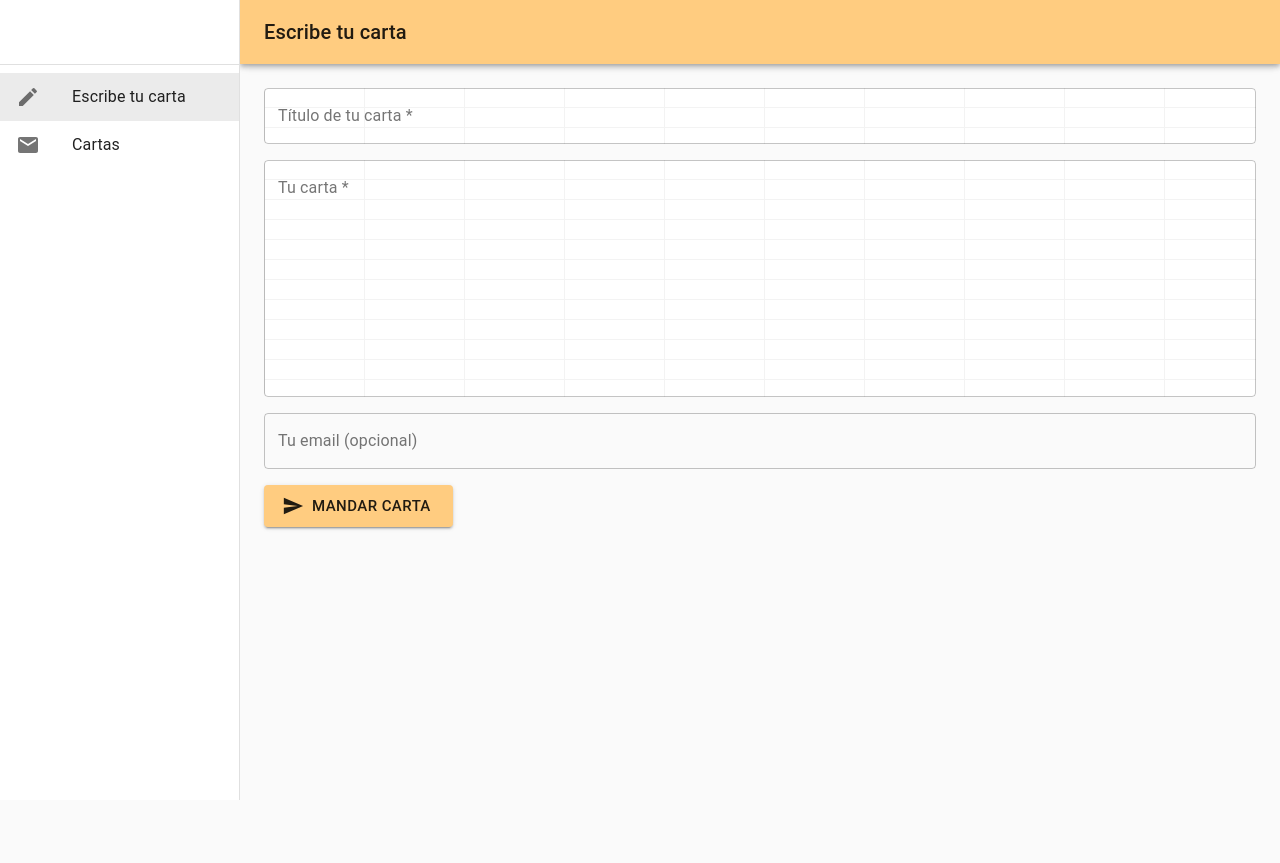
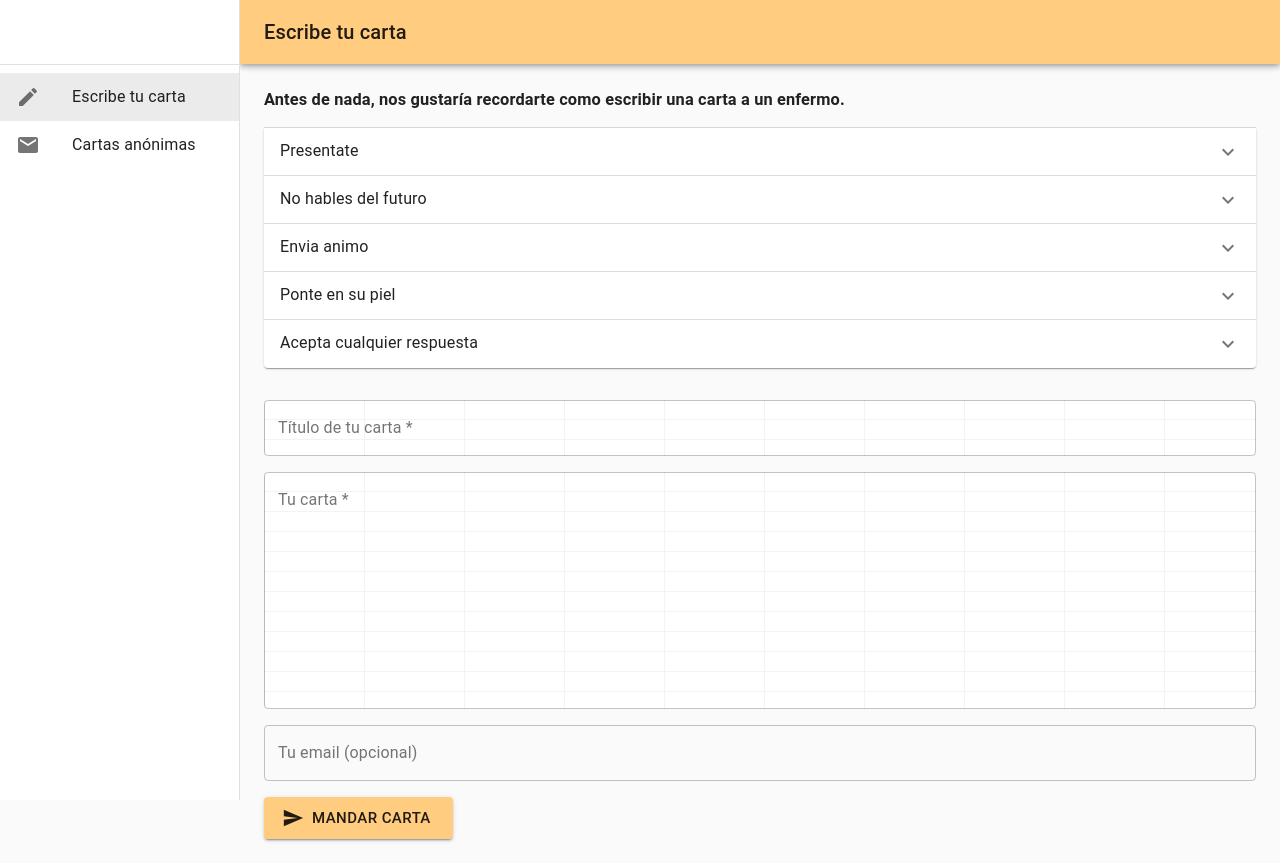
Before and after one commit to carlosbaraza/con-tu-carta-resistiremos, a React (Create React App) app: page /cartas/new in a window 1280 px wide. Before the commit the page ends 800 px from the top, so only its background shows below. Built offline with nearby package versions, Linux system fonts and the light colour scheme; the HTML template or start-up script is replaced by a standard one.

Commit message:
Add indications

```diff
--- a/src/components/AppFrame/AppFrame.tsx
+++ b/src/components/AppFrame/AppFrame.tsx
@@ -1,46 +1,51 @@
-import React, { ReactNode } from "react";
-import AppBar from "@material-ui/core/AppBar";
-import CssBaseline from "@material-ui/core/CssBaseline";
-import Divider from "@material-ui/core/Divider";
-import Drawer from "@material-ui/core/Drawer";
-import Hidden from "@material-ui/core/Hidden";
-import IconButton from "@material-ui/core/IconButton";
-import AccountCircle from "@material-ui/icons/AccountCircle";
-import List from "@material-ui/core/List";
-import ListItem from "@material-ui/core/ListItem";
-import ListItemIcon from "@material-ui/core/ListItemIcon";
-import ListItemText from "@material-ui/core/ListItemText";
-import MailIcon from "@material-ui/icons/Mail";
-import MenuIcon from "@material-ui/icons/Menu";
-import CreateIcon from "@material-ui/icons/Create";
-import Toolbar from "@material-ui/core/Toolbar";
-import Typography from "@material-ui/core/Typography";
-import { makeStyles, useTheme, Theme, createStyles } from "@material-ui/core/styles";
-import { useLocation, NavLink } from "react-router-dom";
+import React, { ReactNode } from 'react';
+import AppBar from '@material-ui/core/AppBar';
+import CssBaseline from '@material-ui/core/CssBaseline';
+import Divider from '@material-ui/core/Divider';
+import Drawer from '@material-ui/core/Drawer';
+import Hidden from '@material-ui/core/Hidden';
+import IconButton from '@material-ui/core/IconButton';
+import AccountCircle from '@material-ui/icons/AccountCircle';
+import List from '@material-ui/core/List';
+import ListItem from '@material-ui/core/ListItem';
+import ListItemIcon from '@material-ui/core/ListItemIcon';
+import ListItemText from '@material-ui/core/ListItemText';
+import MailIcon from '@material-ui/icons/Mail';
+import MenuIcon from '@material-ui/icons/Menu';
+import CreateIcon from '@material-ui/icons/Create';
+import Toolbar from '@material-ui/core/Toolbar';
+import Typography from '@material-ui/core/Typography';
+import {
+  makeStyles,
+  useTheme,
+  Theme,
+  createStyles
+} from '@material-ui/core/styles';
+import { useLocation, NavLink } from 'react-router-dom';
 
 const drawerWidth = 240;
 
 const useStyles = makeStyles((theme: Theme) =>
   createStyles({
     root: {
-      display: "flex"
+      display: 'flex'
     },
     drawer: {
-      [theme.breakpoints.up("sm")]: {
+      [theme.breakpoints.up('sm')]: {
         width: drawerWidth,
         flexShrink: 0
       }
     },
     appBar: {
-      [theme.breakpoints.up("sm")]: {
+      [theme.breakpoints.up('sm')]: {
         width: `calc(100% - ${drawerWidth}px)`,
         marginLeft: drawerWidth
       }
     },
     menuButton: {
       marginRight: theme.spacing(2),
-      [theme.breakpoints.up("sm")]: {
-        display: "none"
+      [theme.breakpoints.up('sm')]: {
+        display: 'none'
       }
     },
     toolbar: theme.mixins.toolbar,
@@ -70,12 +75,12 @@ export function AppFrame(props: ResponsiveDrawerProps) {
   const [mobileOpen, setMobileOpen] = React.useState(false);
   const location = useLocation();
 
-  let title = "";
-  if (location.pathname.includes("/cartas")) {
-    title = "Cartas";
+  let title = '';
+  if (location.pathname.includes('/cartas')) {
+    title = 'Cartas anónimas';
   }
-  if (location.pathname.includes("/cartas/new")) {
-    title = "Escribe tu carta";
+  if (location.pathname.includes('/cartas/new')) {
+    title = 'Escribe tu carta';
   }
 
   const handleDrawerToggle = () => {
@@ -87,17 +92,28 @@ export function AppFrame(props: ResponsiveDrawerProps) {
       <div className={classes.toolbar} />
       <Divider />
       <List>
-        <ListItem button component={NavLink} to="/cartas/new" activeClassName="Mui-selected">
+        <ListItem
+          button
+          component={NavLink}
+          to="/cartas/new"
+          activeClassName="Mui-selected"
+        >
           <ListItemIcon>
             <CreateIcon />
           </ListItemIcon>
           <ListItemText primary="Escribe tu carta" />
         </ListItem>
-        <ListItem button component={NavLink} to="/cartas" activeClassName="Mui-selected" exact>
+        <ListItem
+          button
+          component={NavLink}
+          to="/cartas"
+          activeClassName="Mui-selected"
+          exact
+        >
           <ListItemIcon>
             <MailIcon />
           </ListItemIcon>
-          <ListItemText primary="Cartas" />
+          <ListItemText primary="Cartas anónimas" />
         </ListItem>
       </List>
       {/* <Divider />
@@ -137,7 +153,7 @@ export function AppFrame(props: ResponsiveDrawerProps) {
           <Drawer
             container={container}
             variant="temporary"
-            anchor={theme.direction === "rtl" ? "right" : "left"}
+            anchor={theme.direction === 'rtl' ? 'right' : 'left'}
             open={mobileOpen}
             onClose={handleDrawerToggle}
             classes={{
--- a/src/components/HomePage/HomePage.tsx
+++ b/src/components/HomePage/HomePage.tsx
@@ -15,7 +15,6 @@ const Container = styled.div`
 const InnerContainer = styled.div`
   display: flex;
   flex-direction: column;
-  padding-top: ${theme.spacing.xl};
   padding-bottom: ${theme.spacing.xl};
 `;
 
@@ -67,6 +66,8 @@ const ButtonContent = styled.div`
   display: flex;
   justify-content: center;
   align-items: center;
+  text-align: center;
+
   > * + * {
     margin-left: ${theme.spacing.m} !important;
   }
@@ -131,6 +132,14 @@ export const HomePage = (props: Props) => {
               <CreateIcon />
               <span>Escribe tu carta</span>
             </ButtonContent>
+          </CTA>
+          <CTA
+            color="default"
+            variant="contained"
+            component={Link}
+            to="/cartas"
+          >
+            <ButtonContent>Otras cartas anónimas</ButtonContent>
           </CTA>
           <SectionRow>
             <Card>
--- /dev/null
+++ b/src/components/LettersNewPage/Indications.tsx
@@ -0,0 +1,112 @@
+import React from 'react';
+import { Theme, createStyles, makeStyles } from '@material-ui/core/styles';
+import ExpansionPanel from '@material-ui/core/ExpansionPanel';
+import ExpansionPanelSummary from '@material-ui/core/ExpansionPanelSummary';
+import ExpansionPanelDetails from '@material-ui/core/ExpansionPanelDetails';
+import Typography from '@material-ui/core/Typography';
+import ExpandMoreIcon from '@material-ui/icons/ExpandMore';
+import styled from 'styled-components';
+import { theme } from '../../theme/theme';
+
+const Container = styled.div`
+  width: 100%;
+  padding-bottom: ${theme.spacing.m};
+`;
+const Heading = styled.h3`
+  width: 100%;
+  font-weight: bold;
+  margin-top: 0;
+`;
+
+const ExpansionTitle = styled.span`
+  font-size: 16px;
+`;
+
+export default function Indications() {
+  return (
+    <Container>
+      <Heading>
+        Antes de nada, nos gustaría recordarte como escribir una carta a un
+        enfermo.
+      </Heading>
+
+      <ExpansionPanel>
+        <ExpansionPanelSummary
+          expandIcon={<ExpandMoreIcon />}
+          aria-controls="panel1a-content"
+          id="panel1a-header"
+        >
+          <ExpansionTitle>Presentate</ExpansionTitle>
+        </ExpansionPanelSummary>
+        <ExpansionPanelDetails>
+          <Typography>
+            Presentate. Escribe unas breves lineas dandole algun dato sobre ti y
+            tu situacion actual. Cuentale como estas viviendo esta situacion
+            desde casa. Enfoca la carta en el presente.
+          </Typography>
+        </ExpansionPanelDetails>
+      </ExpansionPanel>
+      <ExpansionPanel>
+        <ExpansionPanelSummary
+          expandIcon={<ExpandMoreIcon />}
+          aria-controls="panel1a-content"
+          id="panel1a-header"
+        >
+          <ExpansionTitle>No hables del futuro</ExpansionTitle>
+        </ExpansionPanelSummary>
+        <ExpansionPanelDetails>
+          <Typography>
+            Evita hablar del futuro, es decir, no utilices frases como "te
+            pondras bien, todo acabara pronto, cuando salgas..." Hay que tener
+            presente que no todos se recuperan.
+          </Typography>
+        </ExpansionPanelDetails>
+      </ExpansionPanel>
+      <ExpansionPanel>
+        <ExpansionPanelSummary
+          expandIcon={<ExpandMoreIcon />}
+          aria-controls="panel1a-content"
+          id="panel1a-header"
+        >
+          <ExpansionTitle>Envia animo</ExpansionTitle>
+        </ExpansionPanelSummary>
+        <ExpansionPanelDetails>
+          <Typography>
+            Envia animo y mensajes que hagan sentir valiosa a la persona.
+          </Typography>
+        </ExpansionPanelDetails>
+      </ExpansionPanel>
+      <ExpansionPanel>
+        <ExpansionPanelSummary
+          expandIcon={<ExpandMoreIcon />}
+          aria-controls="panel1a-content"
+          id="panel1a-header"
+        >
+          <ExpansionTitle>Ponte en su piel</ExpansionTitle>
+        </ExpansionPanelSummary>
+        <ExpansionPanelDetails>
+          <Typography>
+            Estos pacientes pasan mucho tiempo sólos y pueden sentirse tristes.
+            Puedes añadir una frase en tu carta reconociéndo cualquier
+            sentimiento desagradable que pueda tener, apoyandole y ayudandole a
+            aceptarlos.
+          </Typography>
+        </ExpansionPanelDetails>
+      </ExpansionPanel>
+      <ExpansionPanel>
+        <ExpansionPanelSummary
+          expandIcon={<ExpandMoreIcon />}
+          aria-controls="panel1a-content"
+          id="panel1a-header"
+        >
+          <ExpansionTitle>Acepta cualquier respuesta</ExpansionTitle>
+        </ExpansionPanelSummary>
+        <ExpansionPanelDetails>
+          <Typography>
+            Plantea con libertad la posibilidad de que conteste o no a tu carta.
+          </Typography>
+        </ExpansionPanelDetails>
+      </ExpansionPanel>
+    </Container>
+  );
+}
--- a/src/components/LettersNewPage/LettersNewForm.tsx
+++ b/src/components/LettersNewPage/LettersNewForm.tsx
@@ -1,12 +1,13 @@
-import React, { useState, FormEvent } from "react";
-import TextField from "@material-ui/core/TextField";
-import styled from "styled-components";
-import { theme } from "../../theme/theme";
-import TextareaAutosize from "@material-ui/core/TextareaAutosize";
-import SendIcon from "@material-ui/icons/Send";
-import { Button, CircularProgress } from "@material-ui/core";
-import { letterCreate } from "../../service/letters";
-import { useHistory } from "react-router";
+import React, { useState, FormEvent } from 'react';
+import TextField from '@material-ui/core/TextField';
+import styled from 'styled-components';
+import { theme } from '../../theme/theme';
+import TextareaAutosize from '@material-ui/core/TextareaAutosize';
+import SendIcon from '@material-ui/icons/Send';
+import { Button, CircularProgress } from '@material-ui/core';
+import { letterCreate } from '../../service/letters';
+import { useHistory } from 'react-router';
+import Indications from './Indications';
 
 type JoiError = {
   message: string;
@@ -34,7 +35,7 @@ const LetterTextField = styled(TextField)`
 
   textarea,
   input {
-    font-family: "Dancing Script", cursive;
+    font-family: 'Dancing Script', cursive;
   }
   textarea {
     font-size: 20px;
@@ -47,17 +48,17 @@ const SubmitButton = styled(Button)`
 
 export function LettersNewForm() {
   const history = useHistory();
-  const [title, setTitle] = useState("");
-  const [titleError, setTitleError] = useState("");
-  const [body, setBody] = useState("");
-  const [bodyError, setBodyError] = useState("");
-  const [email, setEmail] = useState("");
-  const [emailError, setEmailError] = useState("");
+  const [title, setTitle] = useState('');
+  const [titleError, setTitleError] = useState('');
+  const [body, setBody] = useState('');
+  const [bodyError, setBodyError] = useState('');
+  const [email, setEmail] = useState('');
+  const [emailError, setEmailError] = useState('');
   const [submitLoading, setSubmitLoading] = useState(false);
 
   const cleanErrors = () => {
-    setBodyError("");
-    setTitleError("");
+    setBodyError('');
+    setTitleError('');
   };
 
   const onSubmit = async (e: FormEvent) => {
@@ -69,10 +70,10 @@ export function LettersNewForm() {
     const bodyClean = body.trim();
     const emailClean = email.trim();
     if (!titleClean) {
-      return setTitleError("Toda carta necesita un título");
+      return setTitleError('Toda carta necesita un título');
     }
     if (!bodyClean) {
-      return setBodyError("Olvidaste completar la carta!");
+      return setBodyError('Olvidaste completar la carta!');
     }
 
     // Submit
@@ -85,7 +86,7 @@ export function LettersNewForm() {
 
     const response = await letterCreate(letter);
     if (response.ok) {
-      document.cookie = "letter_submitted=true";
+      document.cookie = 'letter_submitted=true';
       // Reload page so that the cookie is picked by route page component
       window.location.reload();
     }
@@ -94,9 +95,9 @@ export function LettersNewForm() {
       const { error } = await response.json();
       error.details.forEach((error: JoiError) => {
         switch (error.context.key) {
-          case "title":
+          case 'title':
             return setTitleError(error.message);
-          case "body":
+          case 'body':
             return setBodyError(error.message);
         }
       });
@@ -106,17 +107,18 @@ export function LettersNewForm() {
 
   return (
     <Form noValidate autoComplete="off" onSubmit={onSubmit}>
+      <Indications />
       <LetterTextField
         label="Título de tu carta *"
         variant="outlined"
         value={title}
         onChange={e => {
           setTitle(e.target.value);
-          setTitleError("");
+          setTitleError('');
         }}
         error={!!titleError}
         helperText={titleError}
-        onKeyPress={e => e.key === "Enter" && e.preventDefault()}
+        onKeyPress={e => e.key === 'Enter' && e.preventDefault()}
       />
       <LetterTextField
         label="Tu carta *"
@@ -127,7 +129,7 @@ export function LettersNewForm() {
         value={body}
         onChange={e => {
           setBody(e.target.value);
-          setBodyError("");
+          setBodyError('');
         }}
         error={!!bodyError}
         helperText={bodyError}
@@ -138,9 +140,9 @@ export function LettersNewForm() {
         value={email}
         onChange={e => {
           setEmail(e.target.value);
-          setEmailError("");
+          setEmailError('');
         }}
-        onKeyPress={e => e.key === "Enter" && e.preventDefault()}
+        onKeyPress={e => e.key === 'Enter' && e.preventDefault()}
         error={!!emailError}
         helperText={emailError}
       />
@@ -150,11 +152,15 @@ export function LettersNewForm() {
         type="submit"
         size="large"
         startIcon={
-          submitLoading ? <CircularProgress color="secondary" size="20px" /> : <SendIcon />
+          submitLoading ? (
+            <CircularProgress color="secondary" size="20px" />
+          ) : (
+            <SendIcon />
+          )
         }
         disabled={submitLoading}
       >
-        {submitLoading ? "Mandando carta" : "Mandar carta"}
+        {submitLoading ? 'Mandando carta' : 'Mandar carta'}
       </SubmitButton>
     </Form>
   );
```
